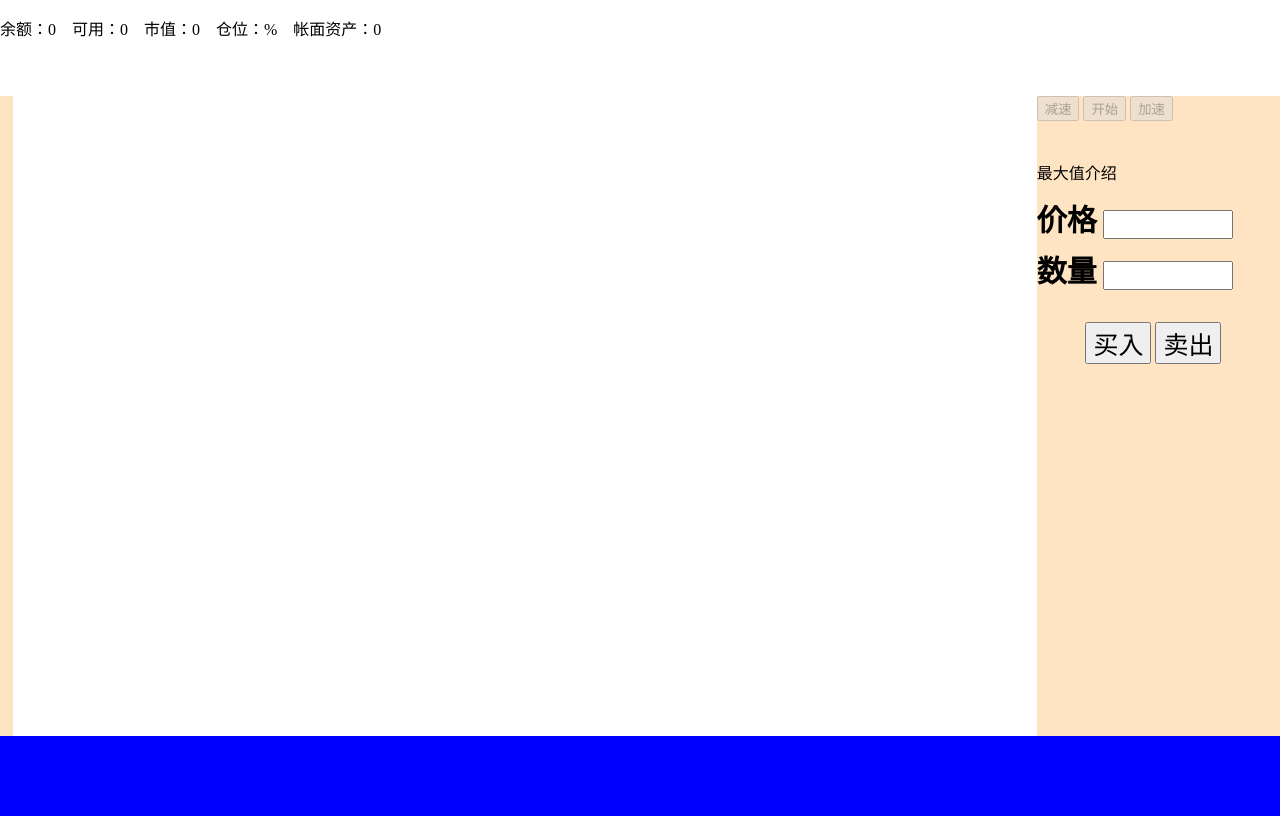
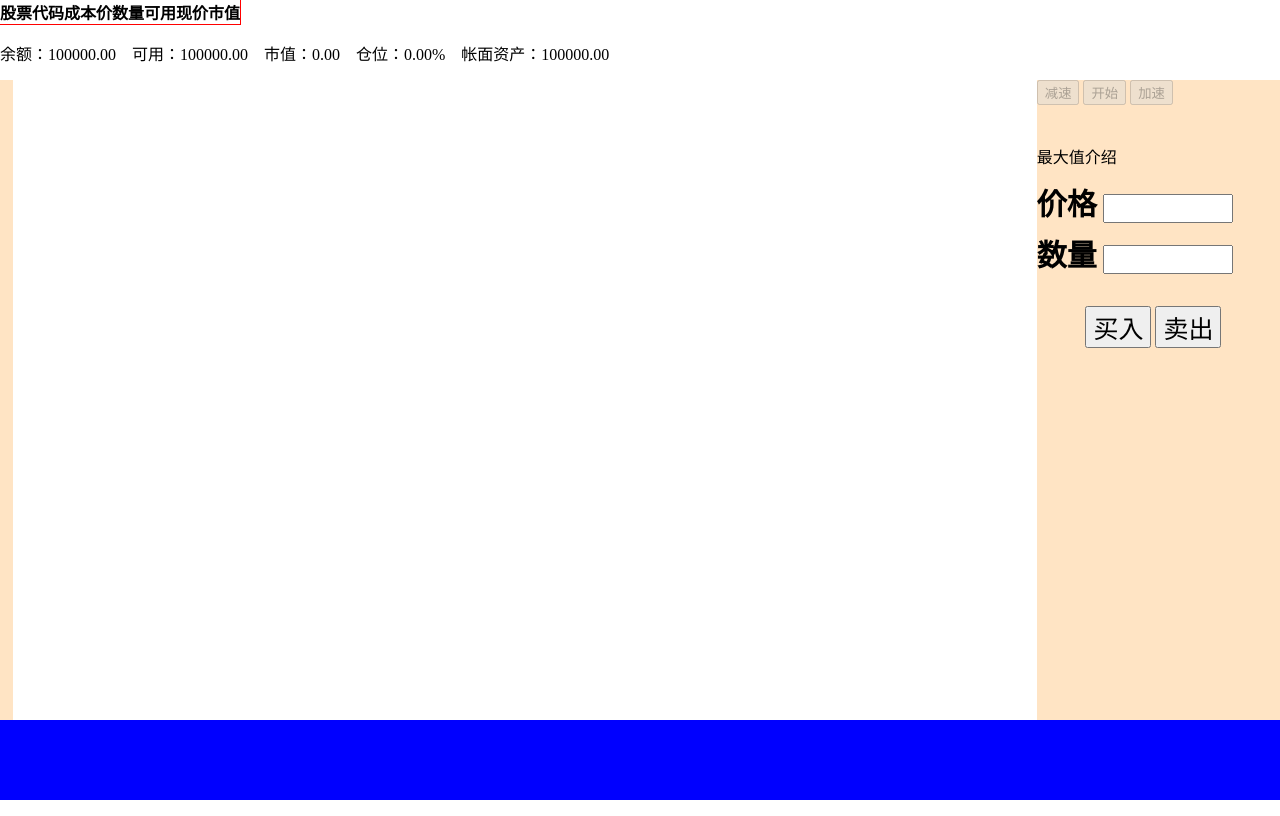
Before and after one commit to hexinglin/LocalPython, a Django app: page / in a window 1280 px wide. Run offline with Django 3.2, Linux system fonts and the light colour scheme; data that the repository does not hold is empty; parts of the project's set-up code (start-up, migrations or seed data) failed here and were passed over.

Commit message:
添加交易

```diff
--- a/Servers/static/css/stock.css
+++ b/Servers/static/css/stock.css
@@ -31,3 +31,6 @@ html, body {
   width: 50%;
   /*height: 40%;*/
 }
+
+.table-c table{border-right:1px solid #F00;border-bottom:1px solid #F00}
+.table-c table td{border-left:1px solid #F00;border-top:1px solid #F00}
--- a/Servers/static/js/stockM.js
+++ b/Servers/static/js/stockM.js
@@ -51,11 +51,15 @@ document.getElementById('buy').onclick= function() {
 	costPricet = document.getElementById('price').value;
 	numt = document.getElementById('num').value;
 	if (costPricet<nowStockData.yestclose*0.9 | costPricet>nowStockData.yestclose*1.1){
-		alert('信息错误');
+		alert('超过价格区间');
 		return;
 	}
 	if (numt<100){
-		alert('信息错误');
+		alert('数量不对');
+		return;
+	}
+	if (accountInfo.available < costPricet*numt){
+		alert('可用金额不对');
 		return;
 	}
 	myinfo={
@@ -65,20 +69,29 @@ document.getElementById('buy').onclick= function() {
 		action:'buy',
 		num:numt
 	}
-	willStock[myinfo.flag] = myinfo
+	willStock[myinfo.flag] = myinfo;
+	accountInfo.available -= costPricet*numt;
 }
 document.getElementById('sale').onclick= function() {
 	costPricet = document.getElementById('price').value;
 	numt = document.getElementById('num').value;
 	if (costPricet<nowStockData.yestclose*0.9 | costPricet>nowStockData.yestclose*1.1){
-		alert('信息错误');
+		alert('超过价格区间');
 		return;
 	}
 	if (numt<100){
-		alert('信息错误');
+		alert('数量不对');
 		return;
 	}
-
+	let ha = myStock[nowStockData.code];
+	if (!ha){
+		alert('余额不足');
+		return;
+	}
+	if (numt>ha.cannum){
+		alert('余额不足');
+		return;
+	}
 	myinfo={
 			flag:new Date().getTime(),
 			code:nowStockData.code,
@@ -87,6 +100,7 @@ document.getElementById('sale').onclick= function() {
 			num:numt
 		}
 	willStock[myinfo.flag] = myinfo
+	ha.cannum -= numt;
 }
 
 
@@ -113,8 +127,8 @@ window.onload = function(){
 		 }
 	 });
 		accountInfo={
-			lave:0.0,
-			available:0.0,
+			lave:100000.0,
+			available:100000.0,
 			market_value:0.0,
 			percentage:0.0,
 			book_assets:0.0,
@@ -130,9 +144,12 @@ function checkTransaction() {
 			//卖出
 			if (ha){
 				let sum = ha.num*ha.costPrice - nowStockData.priceArr[systime]*v.num;
-				ha.num = ha.num - v.num;
+				ha.num -= parseInt(v.num);
+				ha.cannum -=parseInt(v.num);
 				ha.costPrice = sum/ha.num;
 				delete willStock[key];
+				accountInfo.lave += nowStockData.priceArr[systime]*v.num;
+				accountInfo.available += nowStockData.priceArr[systime]*v.num;
 			}else {
 				delete willStock[key];
 				continue;
@@ -140,15 +157,18 @@ function checkTransaction() {
 		}else if('buy'==v.action & nowStockData.priceArr[systime] <= v.costPrice){
 			if (ha){
 				let sum = ha.num*ha.costPrice + nowStockData.priceArr[systime]*v.num;
-				ha.num = ha.num + v.num;
+				ha.num +=parseInt(v.num);
 				ha.costPrice = sum/ha.num;
+				ha.cannum +=parseInt(v.num);
 			}else {
 				myStock[v.code]={
 					code:v.code,
 					costPrice:v.costPrice,
-					num:v.num
+					num:parseInt(v.num),
+					cannum:parseInt(v.num)
 				}
 			}
+			accountInfo.lave -= nowStockData.priceArr[systime]*v.num;
 			delete willStock[key];
 		}
 
@@ -181,13 +201,17 @@ function addline () {
 
 
 function updateAccountInfo() {
-	let sum = 0;
+	let stocksum = 0;
 	for (let key in myStock) {
 		let v = myStock[key];
-		sum +=v.costPrice * v.num;
+		stocksum +=nowStockData.priceArr[systime] * v.num;
 	}
 
-	var val = "余额："+accountInfo.lave+"　可用："+accountInfo.lave+"　市值："+parseInt(sum)+"　仓位："+"%　帐面资产："+accountInfo.lave+"　";
+	var val = "余额："+accountInfo.lave.toFixed(2)+
+		"　可用："+accountInfo.available.toFixed(2)+
+		"　市值："+stocksum.toFixed(2)+
+		"　仓位："+(stocksum/(stocksum+accountInfo.lave)*100).toFixed(2)+
+		"%　帐面资产："+(stocksum+accountInfo.lave).toFixed(2)+"　";
 
 
 	document.getElementById('account_info').innerHTML  =val;
--- a/Servers/templates/stock/stockM.html
+++ b/Servers/templates/stock/stockM.html
@@ -12,8 +12,14 @@
 	 <div style="width: 100%;height: 10%;">
         <!--  <td>星币：余额：46085477　可用：4608.55万　市值：2908.94万　仓位：33.90%　帐面资产：8580.25万　盈亏：<span
                  style="color: red; ">-7159.17万</span></td>-->
-         <div>
-             <p id="account_info">sdfsdf</p>
+         <div class="table-c">
+             <table id="stocklist"  border="0" cellspacing="0" cellpadding="0">
+                <tr>
+                    <th>股票代码</th><th>成本价</th><th>数量</th><th>可用</th><th>现价</th><th>市值</th>
+                </tr>
+            </table>
+
+             <p id="account_info"></p>
          </div>
     </div>
 
```
Lines whose indentation alone changed are shown as unchanged.
